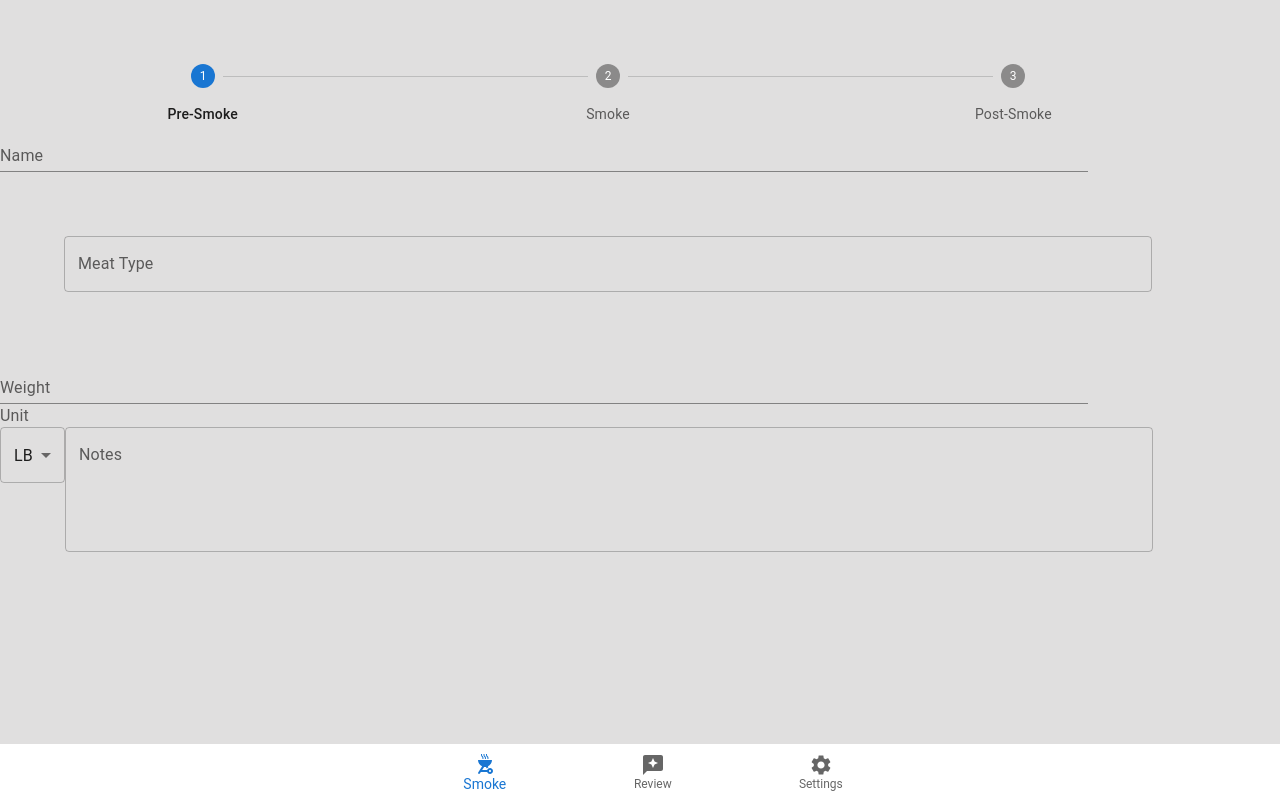
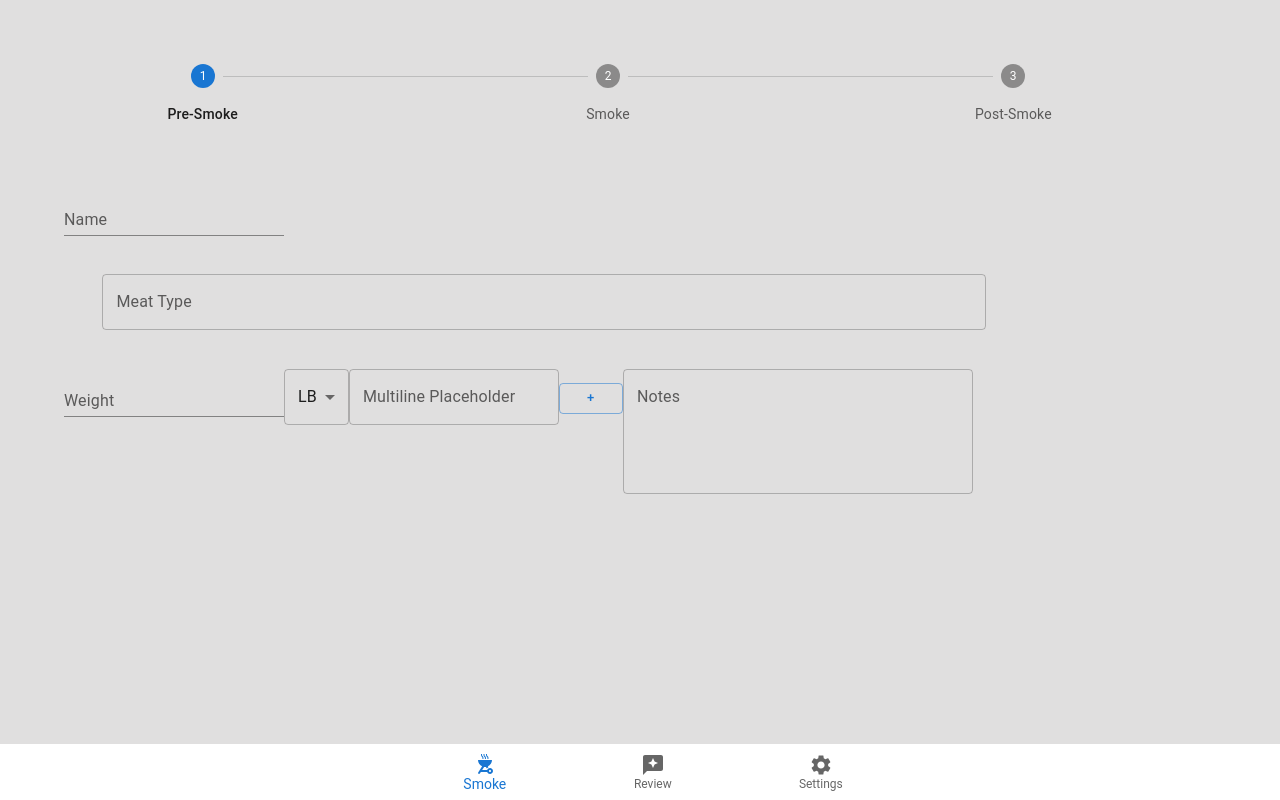
Before and after one commit to benjr70/Smart-Smoker-V2, a React (Create React App) app in the folder frontend/: page / in a window 1280 px wide. Built offline with nearby package versions, Linux system fonts and the light colour scheme.

Commit message:
updated some styles and started dynamic list component

```diff
--- /dev/null
+++ b/frontend/src/components/common/components/DynamicList.tsx
@@ -0,0 +1,21 @@
+import { Button, TextField } from "@mui/material";
+import React from "react"
+
+
+export class DynamicList extends React.Component<{}> {
+    constructor(props: any){
+        super(props);
+    }
+
+    render(): React.ReactNode {
+        return (<>
+        <TextField
+            id="outlined-textarea"
+            label="Multiline Placeholder"
+            placeholder="Placeholder"
+            multiline
+          />
+          <Button  variant="outlined" size="small">+</Button>
+          </>)
+    }
+}
--- a/frontend/src/components/smoke/preSmokeStep.style.css
+++ b/frontend/src/components/smoke/preSmokeStep.style.css
@@ -1,4 +1,18 @@
 .input {
-    width: 85%;
+ margin: 4%;
+}
+
+.presmoke {
+    width: 75%;
     padding: 5%;
 }
+
+.weight {
+    height: fit-content;
+    display: inline-flex;
+}
+
+.notes {
+    width: 350px;
+    margin: 4%;
+}
--- a/frontend/src/components/smoke/preSmokeStep.tsx
+++ b/frontend/src/components/smoke/preSmokeStep.tsx
@@ -1,5 +1,6 @@
-import { Autocomplete, InputLabel, MenuItem, Select, SelectChangeEvent, TextField } from "@mui/material";
+import { Autocomplete, MenuItem, Select, SelectChangeEvent, TextField } from "@mui/material";
 import React from "react";
+import { DynamicList } from "../common/components/DynamicList";
 import { WeightUnits } from "../common/interfaces/enums";
 import './preSmokeStep.style.css'
 
@@ -30,7 +31,7 @@ export class PreSmokeStep extends React.Component<{},{weightUnit: WeightUnits}>
 
 
     render(): React.ReactNode {
-        return (<div>
+        return (<div className="presmoke">
             <TextField className="input" id="standard-basic" label="Name" variant="standard" />
             <Autocomplete
             className="input"
@@ -38,8 +39,8 @@ export class PreSmokeStep extends React.Component<{},{weightUnit: WeightUnits}>
             options={meats.map((option) => option)}
             renderInput={(params) => <TextField {...params} label="Meat Type" />}
             />
+            <div className="weight">
                 <TextField className="input" id="standard-basic" label="Weight" variant="standard" />
-            <InputLabel  id="demo-simple-select-label">Unit</InputLabel>
                 <Select
                     labelId="demo-simple-select-label"
                     id="demo-simple-select"
@@ -50,8 +51,10 @@ export class PreSmokeStep extends React.Component<{},{weightUnit: WeightUnits}>
                     <MenuItem value={WeightUnits.LB}>LB</MenuItem>
                     <MenuItem value={WeightUnits.KG}>KG</MenuItem>
                 </Select>
+            </div>
+            <DynamicList/>
             <TextField
-                className="input"
+                className="notes"
                 id="outlined-multiline-static"
                 label="Notes"
                 multiline
```
Lines whose indentation alone changed are shown as unchanged.
